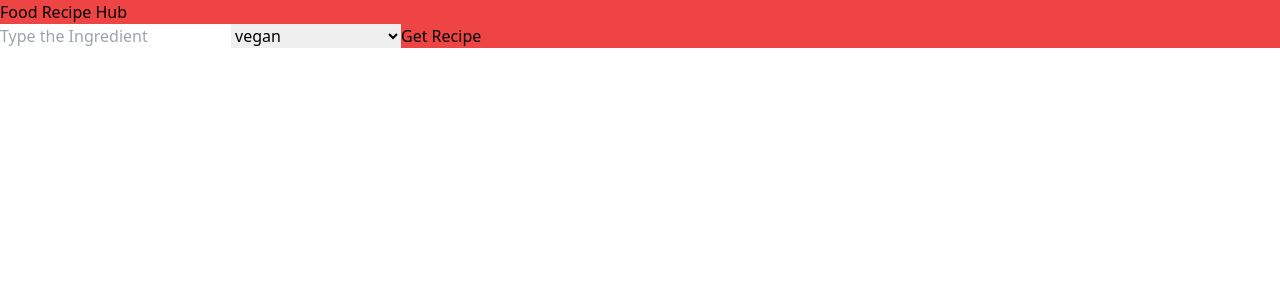
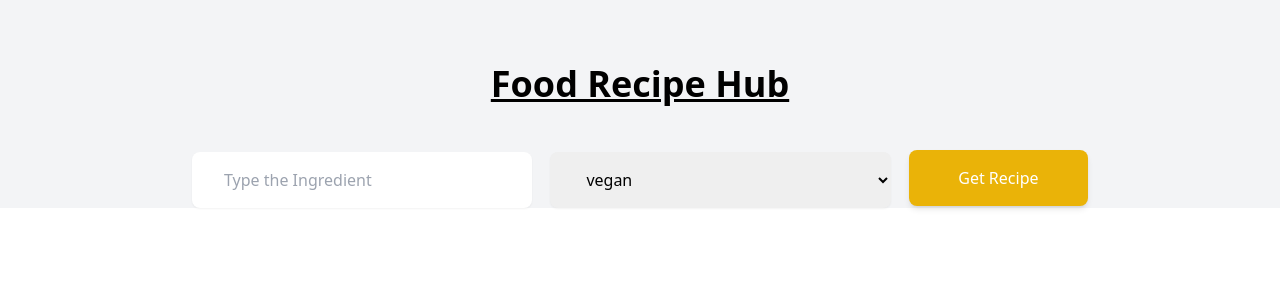
Before and after one commit to Opeyemi-Omotayo/Recipedia, a React (Create React App) app: page / in a window 1280 px wide. Shown: the top 300 px of the page. Built offline with nearby package versions, Linux system fonts and the light colour scheme.

Commit message:
UI:recipe page

```diff
--- a/src/App.tsx
+++ b/src/App.tsx
@@ -2,7 +2,7 @@ import Recipe from "./components/recipe/Recipe";
 
 function App() {
   return (
-    <div className="bg-red-500">
+    <div className="bg-gray-100">
      <Recipe />
     </div>
   );
--- a/src/components/recipe/Recipe.tsx
+++ b/src/components/recipe/Recipe.tsx
@@ -2,11 +2,12 @@ import { useState } from "react";
 
 const Recipe = () => {
   const [inputValue, setInputValue] = useState("");
+  const [selectValue, setSelectValue] = useState("vegetarian");
 
   return (
-    <div>
-      <h1>Food Recipe Hub</h1>
-      <form>
+    <div className="flex items-center flex-col justify-center">
+      <h1 className="text-3xl lg:text-4xl font-bold underline mt-[4rem]">Food Recipe Hub</h1>
+      <form className="flex flex-col lg:flex-row items-center justify-between w-[90%] lg:w-[70%] mt-12">
         <input
           type="text"
           placeholder="Type the Ingredient"
@@ -15,40 +16,47 @@ const Recipe = () => {
           onChange={(e) => {
             setInputValue(e.target.value);
           }}
+          className="h-14 px-8 w-full lg:w-[38%] mb-3 lg:mb-0 rounded-lg shadow-sm outline-none"
         />
-        <select className="app__healthLabels">
+        <select className="h-14 px-8 w-full lg:w-[38%] mb-6 lg:mb-0 rounded-lg shadow-sm outline-none">
           <option
-            value="vegan"
+            value={selectValue}
+            onClick={() => {setSelectValue("vegan");}}
           >
             vegan
           </option>
           <option
-            value="vegetarian"
+            value={selectValue}
+            onClick={() => {setSelectValue("vegetarian");}}
           >
             vegetarian
           </option>
           <option
-            value="low-sugar"
+            value={selectValue}
+            onClick={() => {setSelectValue("low-sugar");}}
           >
             low-sugar
           </option>
           <option
-            value="dairy-free"
+            value={selectValue}
+            onClick={() => {setSelectValue("dairy-free");}}
           >
             dairy-free
           </option>
           <option
-            value=" immuno-supportive "
+            value={selectValue}
+            onClick={() => {setSelectValue("immuno-supportive");}}
           >
             immuno-supportive
           </option>
           <option
-            value="wheat-free"
+            value={selectValue}
+            onClick={() => {setSelectValue("wheat-free");}}
           >
             wheat-free
           </option>
         </select>
-        <button>Get Recipe</button>
+        <button className="p-4 w-[70%] lg:w-[20%] animate-bounce bg-yellow-500 text-white rounded-lg shadow-md">Get Recipe</button>
       </form>
     </div>
   );
```
